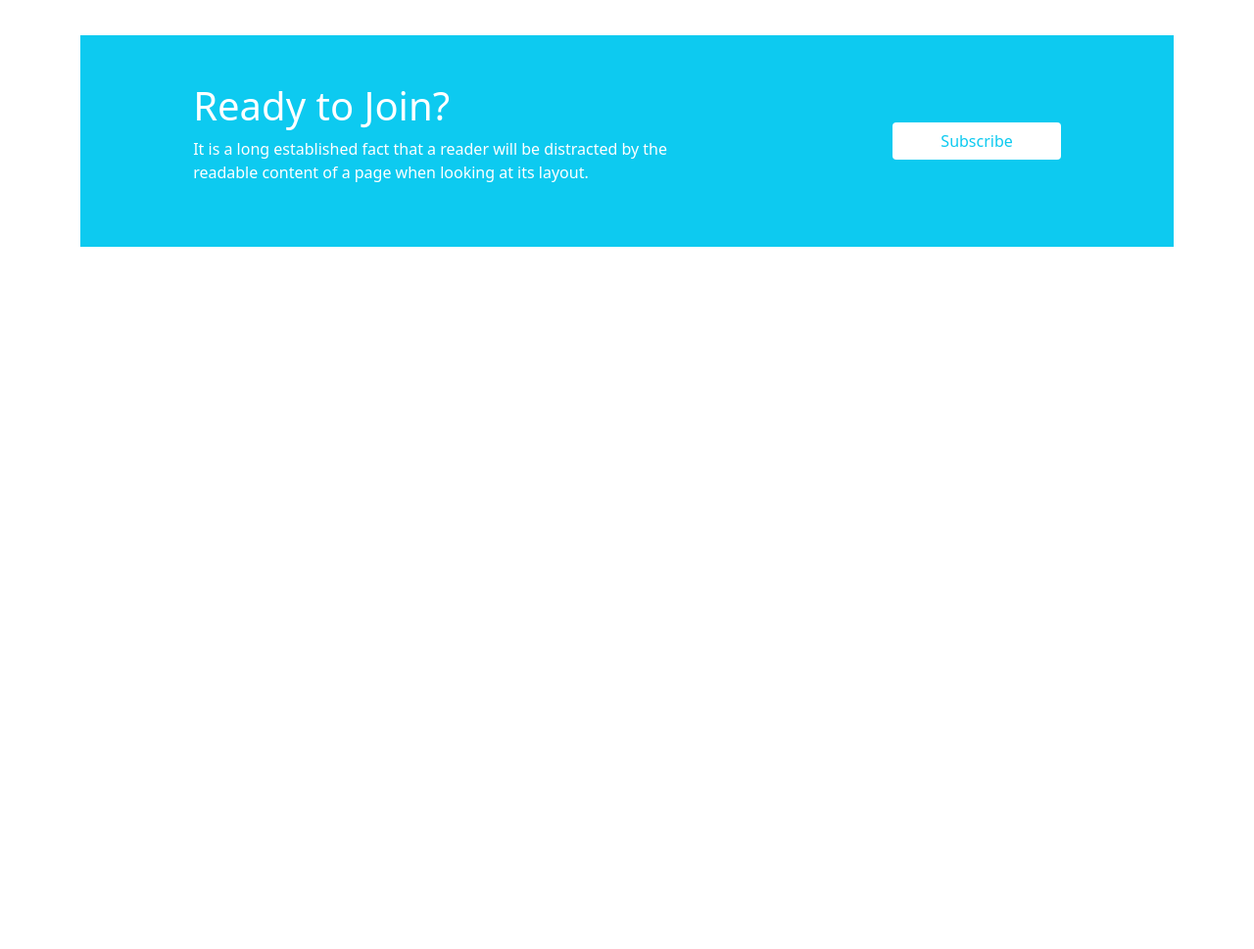
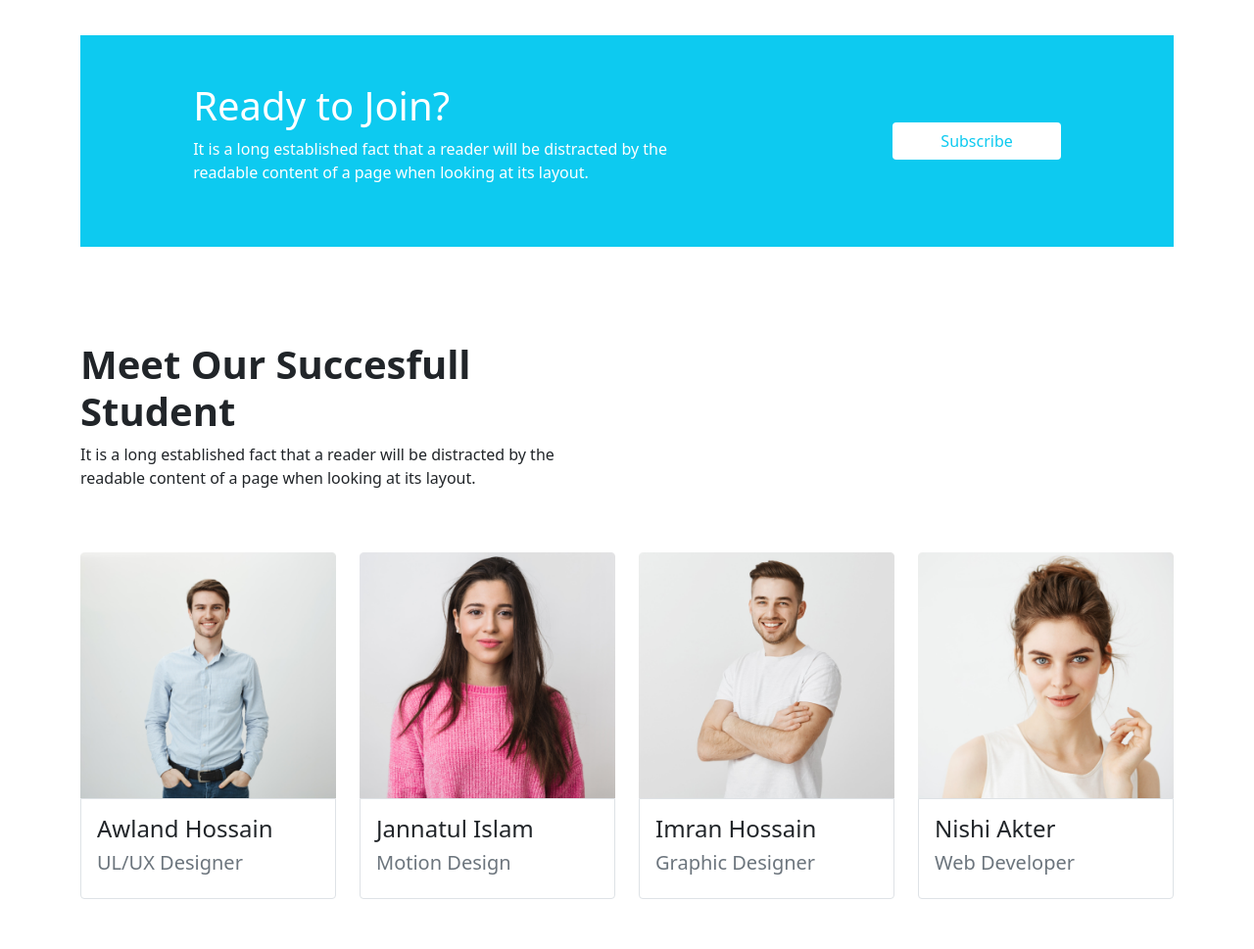
Before and after one commit to abdulquayumhp/edu-website, a plain HTML site: page index.html in a window 1280 px wide. Shown: the part 2729-3698 px from the top of the page at 98% size. Before the commit the page ends 3029 px from the top, so only its background shows below. Drawn offline with nearby package versions, Linux system fonts and the light colour scheme.

Commit message:
student section end

```diff
--- a/index.html
+++ b/index.html
@@ -545,7 +545,77 @@
 
       <!-- ------------------register section  end ----------------  -->
       <!-- ------------------register section end ----------------  -->
-      <section class="succesful-student"></section>
+      <section class="succesful-student">
+        <div class="container">
+          <div class="row">
+            <div class="student-heading py-5">
+              <h1 class="fw-bolder">
+                Meet Our Succesfull <br />
+                Student
+              </h1>
+              <p>
+                It is a long established fact that a reader will be distracted
+                by the <br />
+                readable content of a page when looking at its layout.
+              </p>
+            </div>
+            <!------------------- write end ------------ -->
+            <div class="container mb-5">
+              <div class="row">
+                <div class="col-lg-3 col-md-6 mb-5">
+                  <img
+                    class="w-100"
+                    src="images/student/student-1.png"
+                    alt=""
+                  />
+                  <div class="student-write rounded-bottom border border-1 p-3">
+                    <h4 class="">Awland Hossain</h4>
+                    <h5 class="text-secondary">UL/UX Designer</h5>
+                  </div>
+                </div>
+                <!--------------------- one ------------------ -->
+                <div class="col-lg-3 col-md-6 mb-5">
+                  <img
+                    class="w-100"
+                    src="images/student/student-2.png"
+                    alt=""
+                  />
+                  <div class="student-write rounded-bottom border border-1 p-3">
+                    <h4 class="">Jannatul Islam</h4>
+                    <h5 class="text-secondary">Motion Design</h5>
+                  </div>
+                </div>
+                <!--------------------- one ------------------ -->
+                <div class="col-lg-3 col-md-6 mb-5">
+                  <img
+                    class="w-100"
+                    src="images/student/student-3.png"
+                    alt=""
+                  />
+                  <div class="student-write rounded-bottom border border-1 p-3">
+                    <h4 class="">Imran Hossain</h4>
+                    <h5 class="text-secondary">Graphic Designer</h5>
+                  </div>
+                </div>
+                <!--------------------- one ------------------ -->
+                <div class="col-lg-3 col-md-6 mb-5">
+                  <img
+                    class="w-100"
+                    src="images/student/student-4.png"
+                    alt=""
+                  />
+                  <div class="student-write rounded-bottom border border-1 p-3">
+                    <h4 class="">Nishi Akter</h4>
+                    <h5 class="text-secondary">Web Developer</h5>
+                  </div>
+                </div>
+                <!--------------------- one ------------------ -->
+              </div>
+              <!--------------------- one ------------------ -->
+            </div>
+          </div>
+        </div>
+      </section>
     </main>
     <script
       src="https://cdn.jsdelivr.net/npm/bootstrap@5.0.2/dist/js/bootstrap.bundle.min.js"
```
